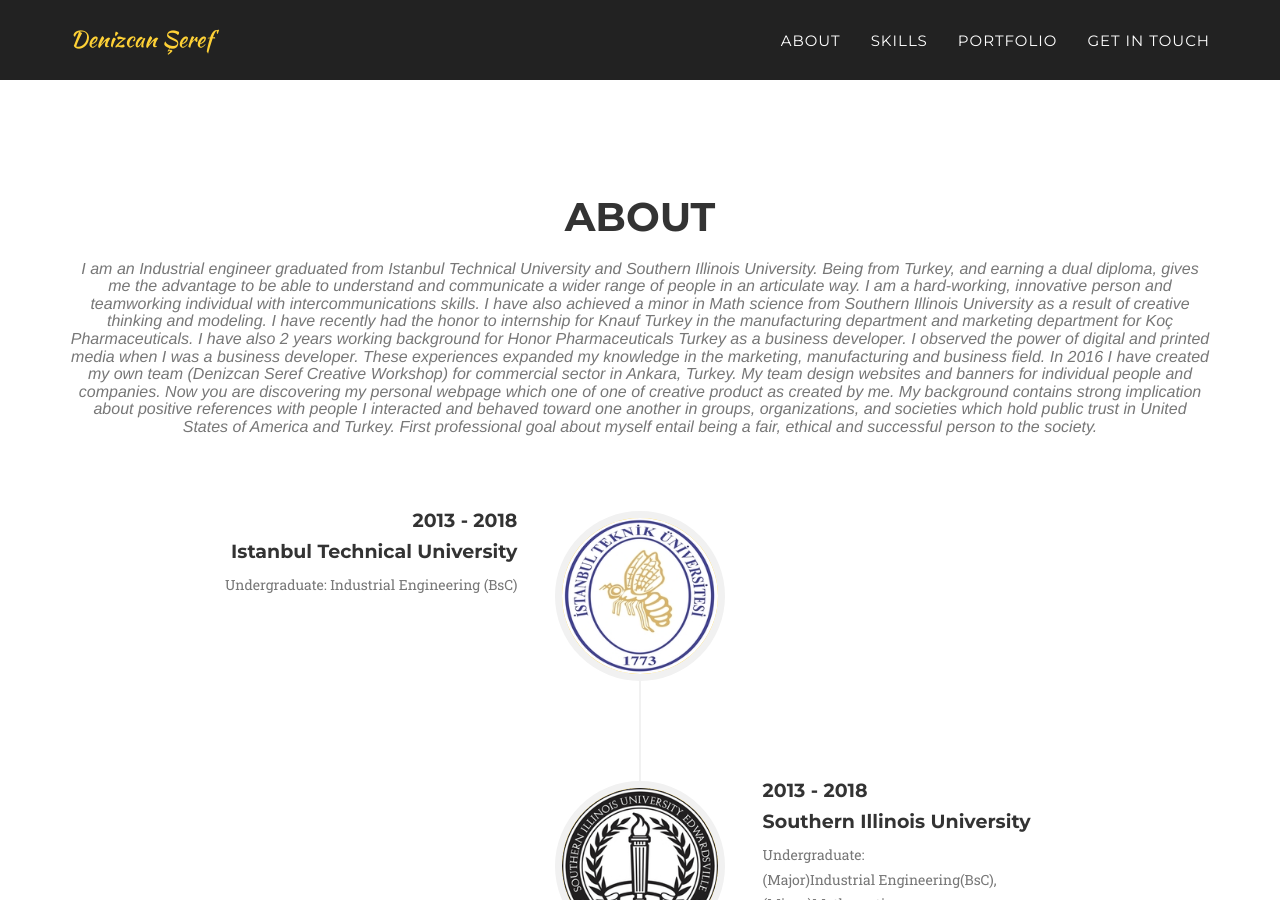
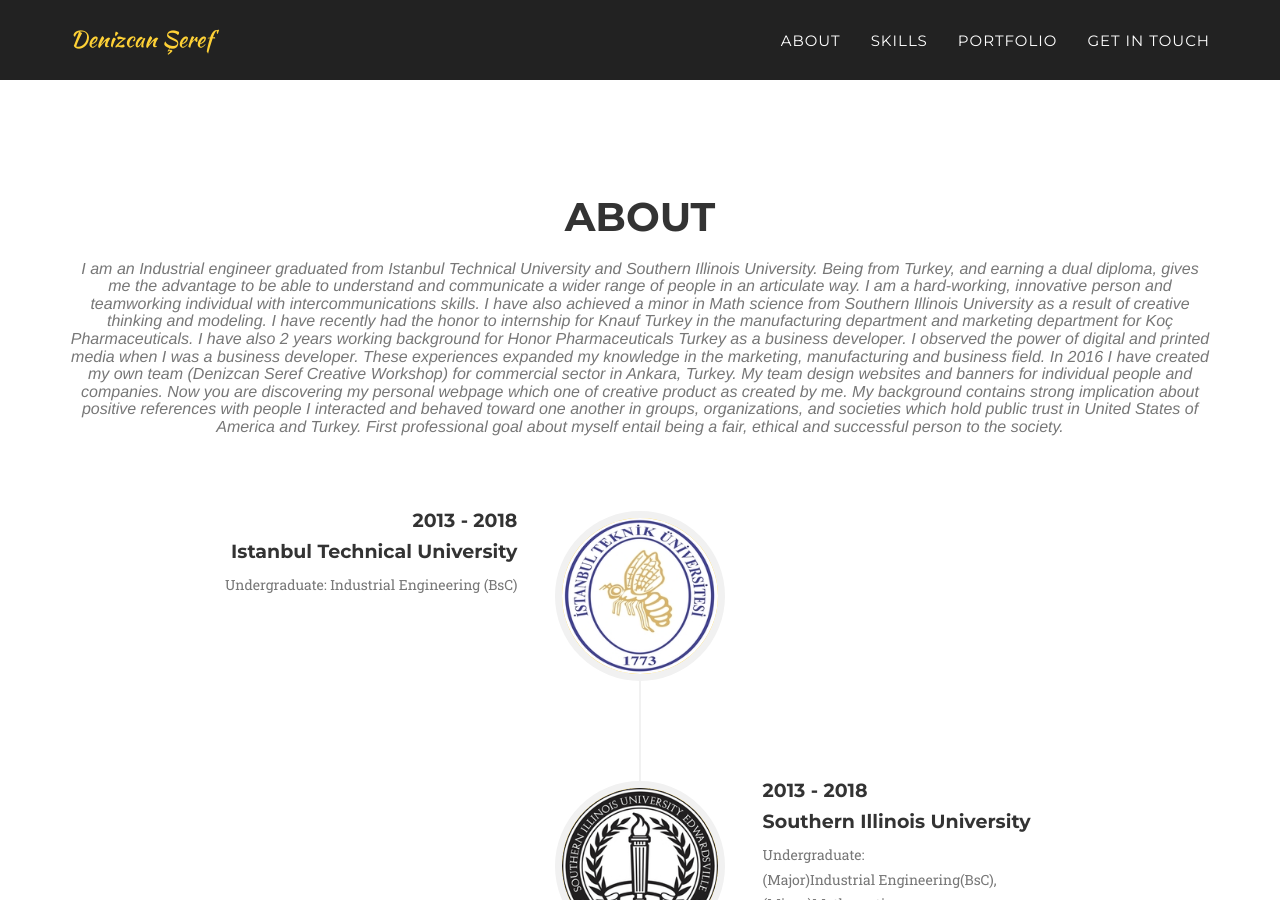
Before and after one commit to denizcanseref/denizcanseref.github.io, a Jekyll site: the page built from index.html, in a window 1280 px wide and 900 px high, scrolled down 788 px. Built offline with Jekyll 4.4.1, drawn with Linux system fonts in a browser that asks for light colours; some web fonts are replaced; some of the changed text lies outside the part shown.

```diff
--- a/_includes/about.html
+++ b/_includes/about.html
@@ -5,7 +5,7 @@
                 <div class="col-lg-12 text-center">
                     <h2 class="section-heading">About</h2>
                     <h3 class="section-subheading text-muted">I am an Industrial engineer graduated from Istanbul Technical University and Southern Illinois University. Being from Turkey, and earning a dual diploma, gives me the advantage to be able to understand and communicate a wider range of people in an articulate way. I am a hard-working, innovative person and teamworking individual with intercommunications skills. I have also achieved a minor in Math science from Southern Illinois University as a result of creative thinking and modeling.
-                            I have recently had the honor to internship for Knauf Turkey in the manufacturing department and marketing department for Koç Pharmaceuticals. I have also 2 years working background for Honor Pharmaceuticals Turkey as a business developer. I observed the power of digital and printed media when I was a business developer. These experiences expanded my knowledge in the marketing, manufacturing and business field. In 2016 I have created my own team (Denizcan Seref Creative Workshop) for commercial sector in Ankara, Turkey. My team design websites and banners for individual people and companies. Now you are discovering my personal webpage which one of one of creative product as created by me.
+                            I have recently had the honor to internship for Knauf Turkey in the manufacturing department and marketing department for Koç Pharmaceuticals. I have also 2 years working background for Honor Pharmaceuticals Turkey as a business developer. I observed the power of digital and printed media when I was a business developer. These experiences expanded my knowledge in the marketing, manufacturing and business field. In 2016 I have created my own team (Denizcan Seref Creative Workshop) for commercial sector in Ankara, Turkey. My team design websites and banners for individual people and companies. Now you are discovering my personal webpage which one of creative product as created by me.
                             My background contains strong implication about positive references with people I interacted and behaved toward one another in groups, organizations, and societies    which hold public trust in United States of America and Turkey.
                             First professional goal about myself entail being a fair, ethical and successful person to the society.</h3>
                 </div>
```
Also changed, not shown: _posts/2018-10-23-project-5.markdown (added, +16 -0 lines), img/portfolio/Mercedes-Logo.jpg (added).
